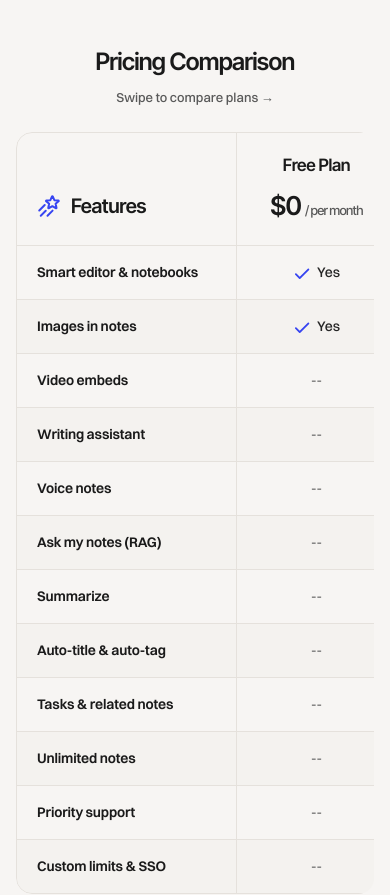
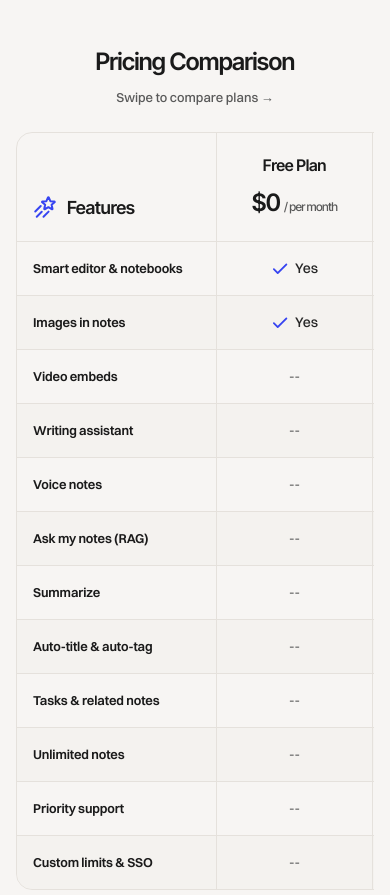
Before and after one commit to valleynote/web-app, a Next.js app: page / in a window 390 px wide. Shown: the part 6860-7755 px from the top of the page. Built offline with nearby package versions, Linux system fonts and the light colour scheme.

Commit message:
Fix pricing comparison table so it fully scrolls on mobile.

```diff
--- a/src/components/pricing/PricingComparison.tsx
+++ b/src/components/pricing/PricingComparison.tsx
@@ -88,6 +88,11 @@ export default function PricingComparison({
   variant?: "marketing" | "app";
 }) {
   const plans = LANDING_PRICING_CARDS;
+  // Fixed track sizes so scrollWidth matches visible columns on mobile.
+  // (fr + undersized min-width + overflow-hidden was clipping the last plans.)
+  const featureColPx = 200;
+  const planColPx = 156;
+  const tableWidthPx = featureColPx + planColPx * plans.length;
 
   return (
     <div className="mt-12 sm:mt-16 md:mt-20">
@@ -98,18 +103,20 @@ export default function PricingComparison({
         Swipe to compare plans →
       </p>
 
-      <div className="relative mt-6 min-w-0 overflow-x-auto overscroll-x-contain rounded-[16px] [-webkit-overflow-scrolling:touch] sm:mt-8 sm:rounded-[20px]">
+      <div className="relative mt-6 min-w-0 sm:mt-8">
+        <div className="overflow-x-auto overscroll-x-contain touch-pan-x [scrollbar-width:thin] [-webkit-overflow-scrolling:touch]">
           <div
-          className="w-full min-w-[760px] overflow-hidden rounded-[16px] border border-bg-line bg-bg sm:min-w-[920px] sm:rounded-[20px]"
+            className="overflow-hidden rounded-[16px] border border-bg-line bg-bg sm:rounded-[20px]"
             style={{
               display: "grid",
-            gridTemplateColumns: `minmax(220px,1.2fr) repeat(${plans.length}, minmax(160px,1fr))`,
+              width: `max(100%, ${tableWidthPx}px)`,
+              gridTemplateColumns: `${featureColPx}px repeat(${plans.length}, minmax(${planColPx}px, 1fr))`,
             }}
           >
-          <div className="flex items-end border-b border-r border-bg-line px-5 py-6">
+            <div className="flex items-end border-b border-r border-bg-line px-4 py-5 sm:px-5 sm:py-6">
               <div className="flex items-center gap-2.5">
                 <FeatureSparkle className="h-6 w-6 shrink-0" />
-              <span className="font-inter-tight text-[20px] font-semibold tracking-[-0.02em] text-ink">
+                <span className="font-inter-tight text-[18px] font-semibold tracking-[-0.02em] text-ink sm:text-[20px]">
                   Features
                 </span>
               </div>
@@ -121,17 +128,17 @@ export default function PricingComparison({
               return (
                 <div
                   key={plan.id}
-                className={`flex flex-col items-center border-b border-bg-line px-4 py-5 text-center ${
+                  className={`flex flex-col items-center border-b border-bg-line px-3 py-5 text-center sm:px-4 ${
                     isLast ? "" : "border-r"
                   }`}
                 >
-                <p className="font-inter-tight text-[17px] font-semibold tracking-[-0.02em] text-ink">
+                  <p className="font-inter-tight text-[16px] font-semibold tracking-[-0.02em] text-ink sm:text-[17px]">
                     {plan.name} Plan
                   </p>
-                <p className="mt-2 font-inter-tight text-[26px] font-semibold tracking-[-0.03em] text-ink md:text-[28px]">
+                  <p className="mt-2 font-inter-tight text-[24px] font-semibold tracking-[-0.03em] text-ink md:text-[28px]">
                     {price}
                     {!plan.custom ? (
-                    <span className="ml-1 text-[13px] font-medium text-muted">
+                      <span className="ml-1 text-[12px] font-medium text-muted sm:text-[13px]">
                         / per month
                       </span>
                     ) : null}
@@ -146,11 +153,11 @@ export default function PricingComparison({
               return (
                 <div key={row.feature} className="contents">
                   <div
-                  className={`flex items-center border-r border-bg-line px-5 py-4 ${
+                    className={`flex items-center border-r border-bg-line px-4 py-4 sm:px-5 ${
                       isLastRow ? "" : "border-b"
                     } ${stripe}`}
                   >
-                  <span className="text-[14px] font-semibold tracking-[-0.01em] text-ink md:text-[15px]">
+                    <span className="text-[13px] font-semibold tracking-[-0.01em] text-ink sm:text-[14px] md:text-[15px]">
                       {row.feature}
                     </span>
                   </div>
@@ -161,7 +168,7 @@ export default function PricingComparison({
                     return (
                       <div
                         key={`${row.feature}-${plan.id}`}
-                      className={`flex items-center justify-center px-4 py-4 ${
+                        className={`flex items-center justify-center px-3 py-4 sm:px-4 ${
                           i === plans.length - 1 ? "" : "border-r border-bg-line"
                         } ${isLastRow ? "" : "border-b border-bg-line"} ${stripe}`}
                       >
@@ -181,5 +188,6 @@ export default function PricingComparison({
           </div>
         </div>
       </div>
+    </div>
   );
 }
```
Lines whose indentation alone changed are shown as unchanged.
